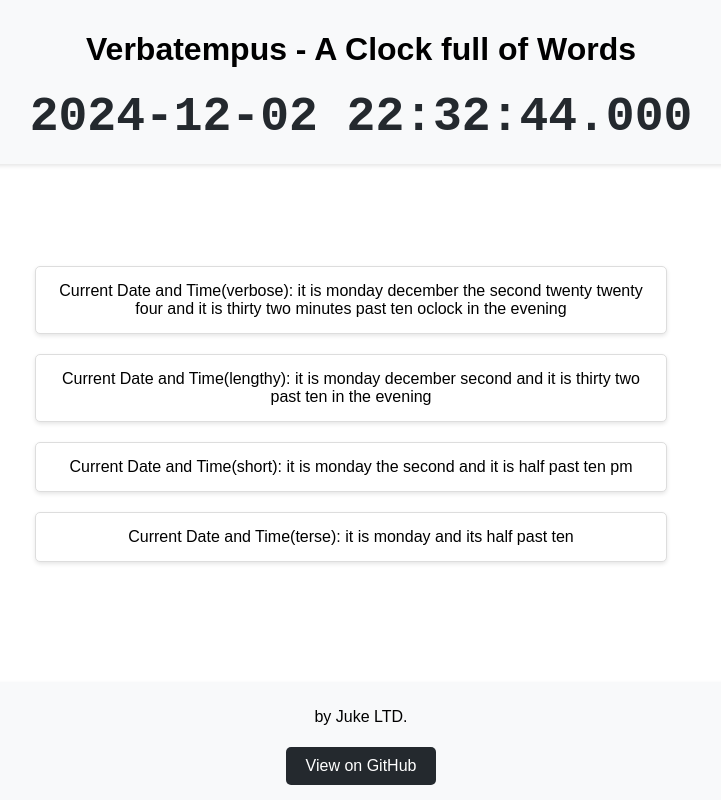
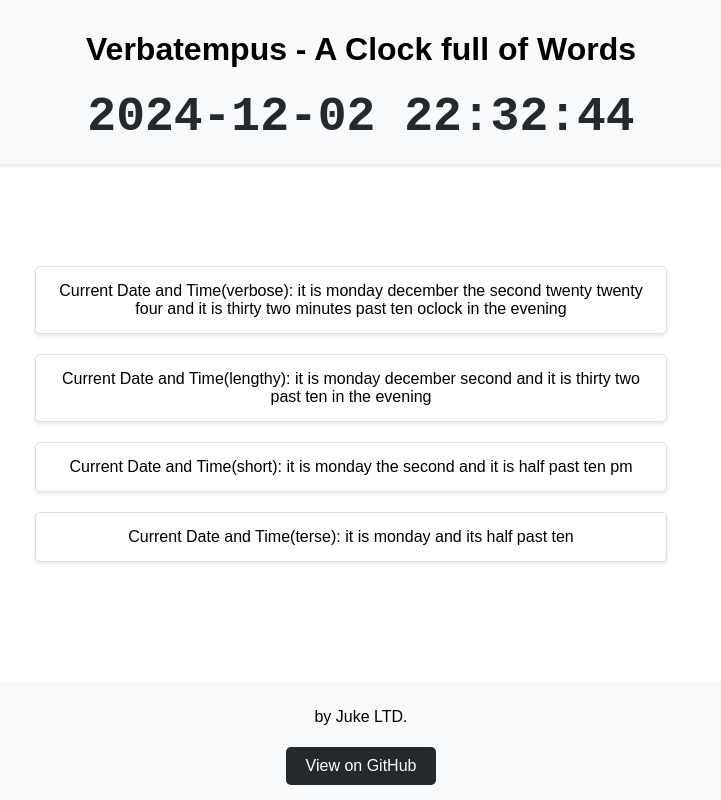
Before and after one commit to LemJukes/VT-Core, a website: page index.html in a window 1280 px wide. Shown: the whole page, without its empty margins (289-1010 px from the left). Drawn offline with Linux system fonts and the light colour scheme.

Commit message:
Update index.html

```diff
--- a/index.html
+++ b/index.html
@@ -106,7 +106,7 @@
             const now = new Date();
             const isoString = now.toISOString();
             const dateStr = isoString.split('T')[0];
-            const timeStr = isoString.split('T')[1].slice(0, -1);
+            const timeStr = isoString.split('T')[1].slice(0, 8);
             document.getElementById('utcClock').textContent = `${dateStr} ${timeStr}`;
             requestAnimationFrame(updateClock);
         }
```
